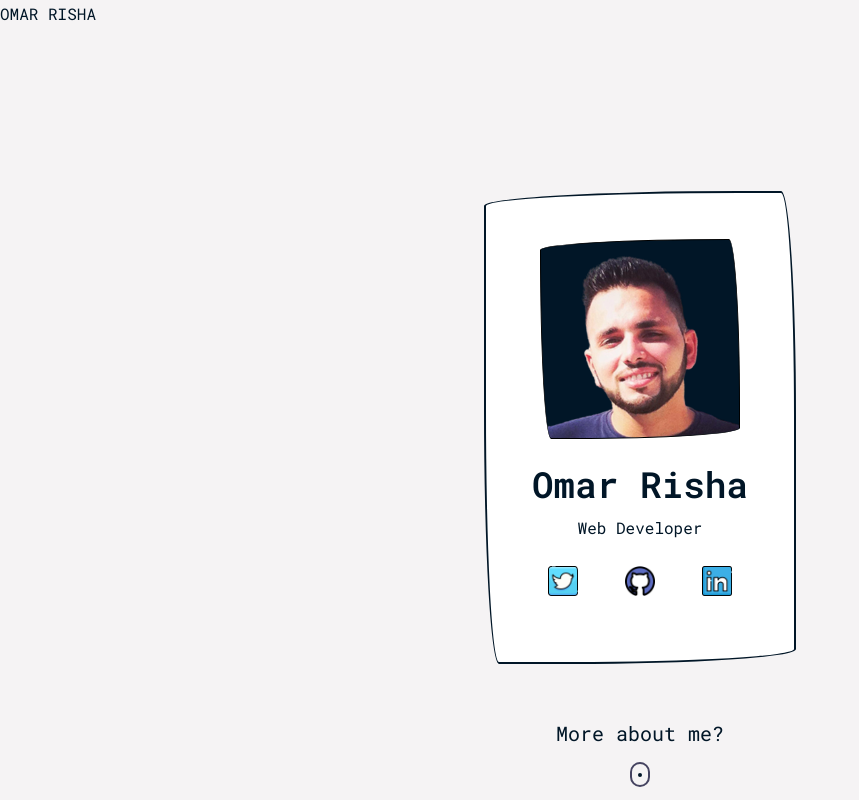
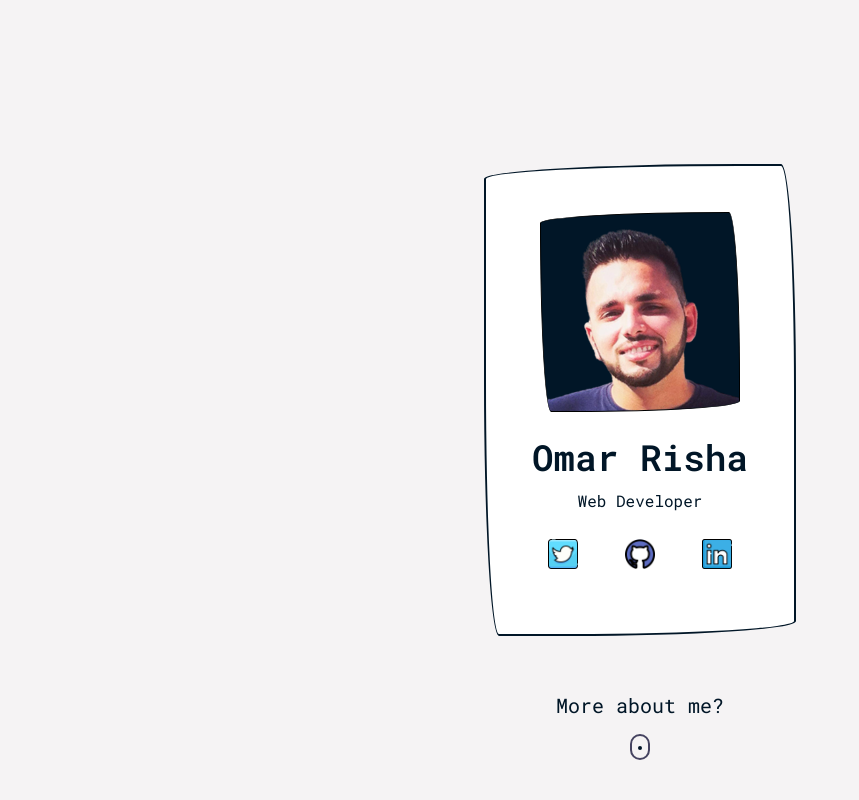
Before and after one commit to omarrisha/react-portfolio, a React (Vite) app: page / in a window 1280 px wide. Shown: the top 800 px of the page, without its empty margins (0-859 px from the left). Built offline with nearby package versions, Linux system fonts and the light colour scheme.

Commit message:
Update App.jsx
Undo-Testing Netlify

```diff
--- a/src/App.jsx
+++ b/src/App.jsx
@@ -5,7 +5,6 @@ function App() {
   return (
     <>
       <main className="main">
-      OMAR RISHA
         <Home />
         <About />
         <Portfolio />
```
